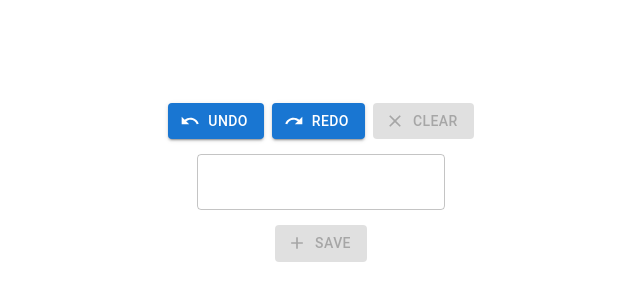
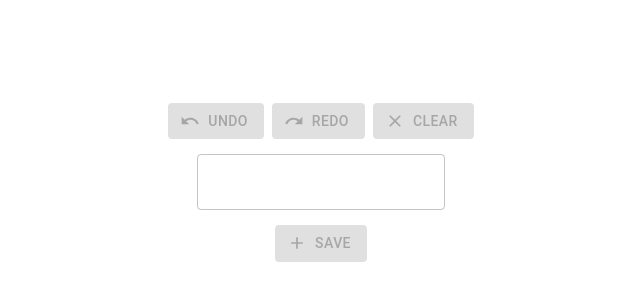
Before and after one commit to AliulisMartynas/10-speed-task, a React (Create React App) app: page / in a window 1280 px wide. Shown: the part 218-518 px from the top of the page, without its empty margins (319-959 px from the left). Built offline with nearby package versions, Linux system fonts and the light colour scheme.

Commit message:
Added undo+redo functionality

```diff
--- a/src/components/Form.tsx
+++ b/src/components/Form.tsx
@@ -6,6 +6,9 @@ import { Undo, Redo, Clear, Add } from "@mui/icons-material";
 const Form = () => {
   const [inputValue, setInputValue] = useState<string>("");
   const [inputList, setInputList] = useState<string[]>([]);
+  const [inputHistory, setInputHistory] = useState<string[]>([]);
+  const [undoActive, setUndoActive] = useState<boolean>(false);
+  const [redosRemaining, setRedosRemaining] = useState<number>(0);
 
   useEffect(() => {
     const storedInputs = localStorage.getItem("inputList");
@@ -13,6 +16,17 @@ const Form = () => {
       setInputList(JSON.parse(storedInputs));
     }
   }, []);
+
+  useEffect(() => {
+    if (
+      (inputValue && inputValue.length > 0) ||
+      (inputHistory.length > 0 && redosRemaining !== inputHistory.length)
+    ) {
+      setUndoActive(true);
+    } else {
+      setUndoActive(false);
+    }
+  }, [inputHistory, inputValue, redosRemaining]);
 
   const saveToList = () => {
     setInputList([...inputList, inputValue]);
@@ -25,19 +39,47 @@ const Form = () => {
 
   const onInputChange = (value: string) => {
     setInputValue(value);
+    setInputHistory((currentHistory) => [...currentHistory, value]);
+    setRedosRemaining(0);
+  };
+
+  const handleUndo = () => {
+    const historyIndex = inputHistory.length - 2 - redosRemaining;
+    if (historyIndex >= 0) {
+      setInputValue(inputHistory[historyIndex]);
+    } else {
+      setInputValue("");
+    }
+    setRedosRemaining(redosRemaining + 1);
+  };
+
+  const handleRedo = () => {
+    setInputValue(inputHistory[inputHistory.length - redosRemaining]);
+    setRedosRemaining(redosRemaining - 1);
   };
 
   const handleClear = () => {
     setInputValue("");
+    setInputHistory((currentHistory) => [...currentHistory, ""]);
   };
 
   return (
     <div className="App">
       <Stack direction="row" spacing={1}>
-        <Button variant="contained" startIcon={<Undo />}>
+        <Button
+          variant="contained"
+          startIcon={<Undo />}
+          onClick={handleUndo}
+          disabled={undoActive === false}
+        >
           Undo
         </Button>
-        <Button variant="contained" startIcon={<Redo />}>
+        <Button
+          variant="contained"
+          startIcon={<Redo />}
+          onClick={handleRedo}
+          disabled={redosRemaining < 1}
+        >
           Redo
         </Button>
         <Button
```
